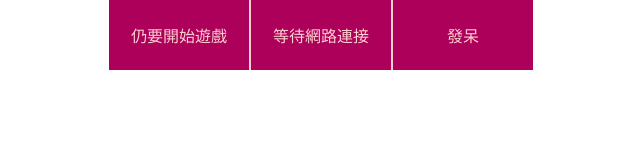
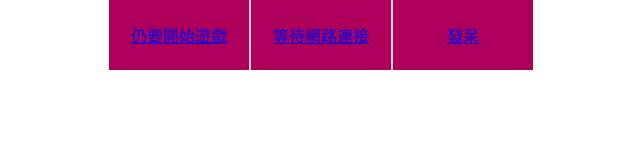
Before and after one commit to chairnh3/0yiyi.002, a plain HTML site: page A Rabbit/choose1.html in a window 1280 px wide. Shown: the whole page, without its empty margins (319-959 px from the left). Drawn offline with Linux system fonts and the light colour scheme.

Commit message:
Update choose1.html

```diff
--- a/A Rabbit/choose1.html
+++ b/A Rabbit/choose1.html
@@ -4,7 +4,7 @@
 <meta charset="utf-8">
 <title>即將面對什麼威脅呢</title>
 <style type="text/css">
-	body {
+	body{
 	        margin-top: 0px;
 	}
 	table tr td{
@@ -14,6 +14,9 @@
                 color: #FFCECF;
                 font: "15px 微軟正黑體";
                 text-align: center;
+	}
+	div{
+		text-decoration: none;
 	}
 	#bor1{
                 border-right-width: thin;
@@ -35,7 +38,10 @@
 <body>
 	<table border="0" align="center" cellspacing="0" bgcolor="#AC005A">
 	<tr>
-	  <td id="bor1">仍要開始遊戲</td><td id="bor2">等待網路連接</td><td id="bor3">發呆</td></tr>
+		<td id="bor1"><a href="choose2.html" tag="game3"><div>仍要開始遊戲</div></a></td>
+		<td id="bor2"><a href="choose3.html" tag="game3"><div>等待網路連接</div></a></td>
+		<td id="bor3"><a href="choose4.html" tag="game2"><div>發呆</div></a></td>
+	</tr>
 	</table>
 </body>
 </html>
```
Lines whose indentation alone changed are shown as unchanged.
